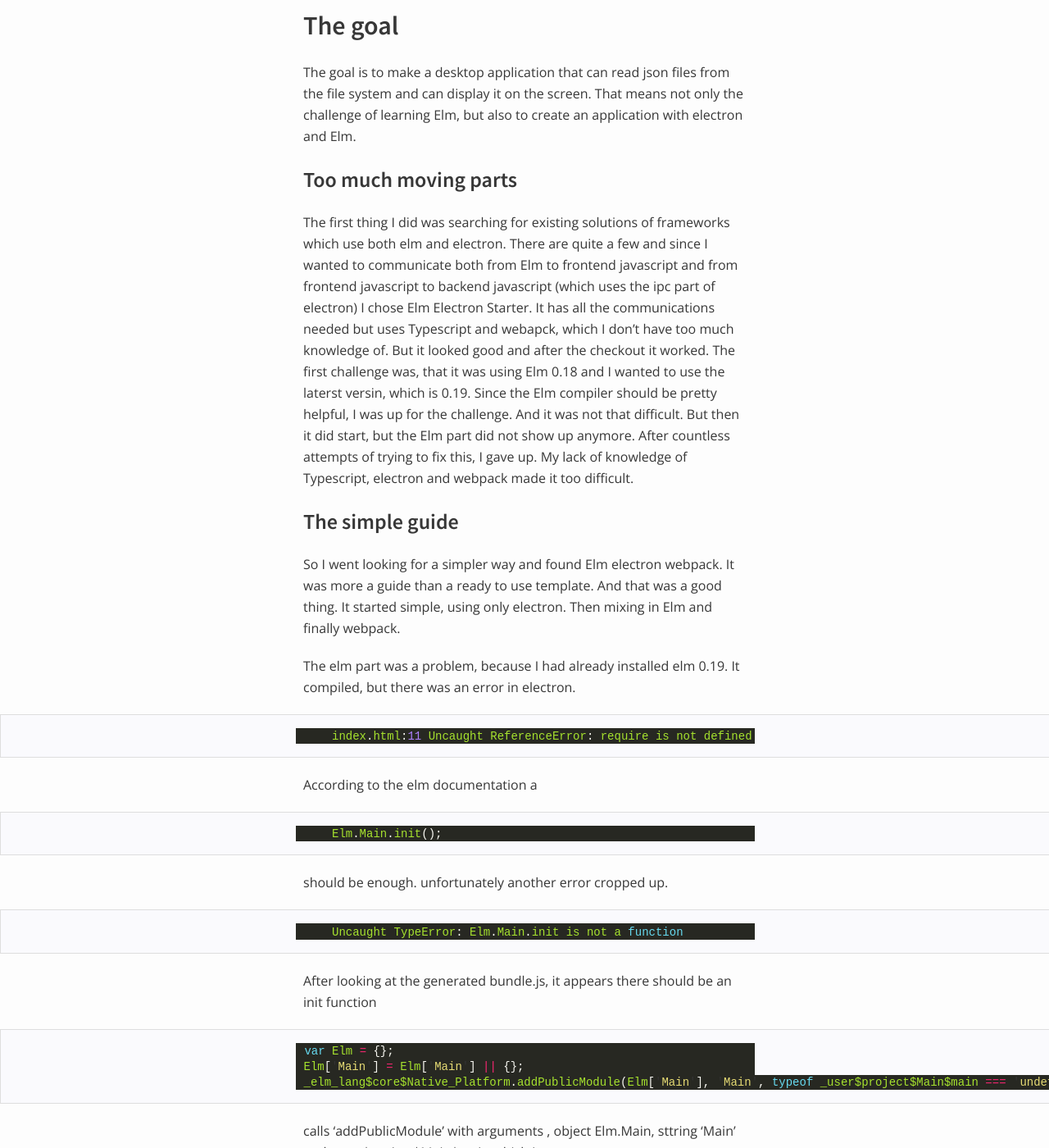
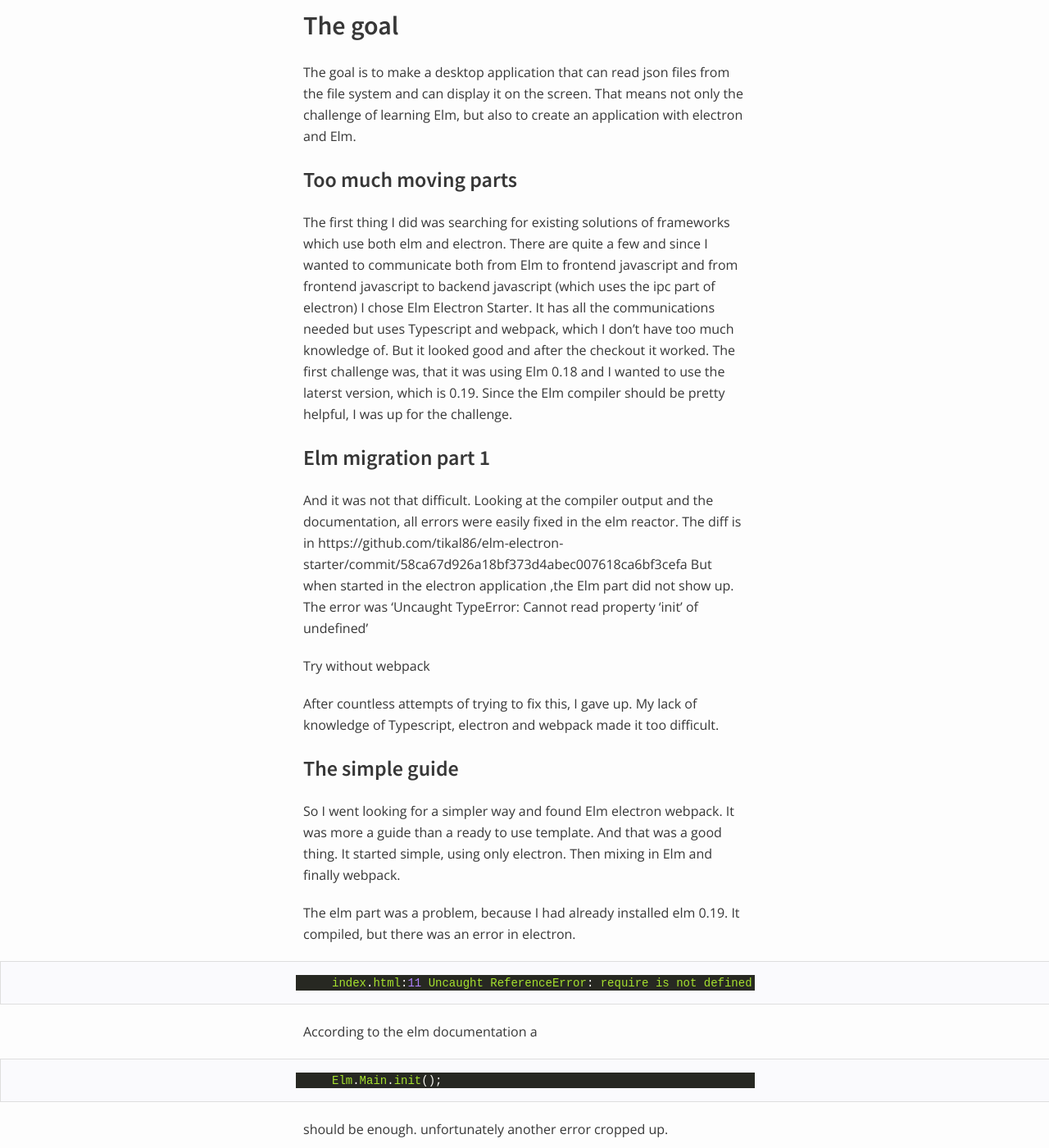
Before and after one commit to tikal86/tikal86.github.io, a Jekyll site: the page built from _posts/2021-09-12-starting-with-elm.md, in a window 1280 px wide and 1400 px high, scrolled down 1153 px. Shown: the whole window at 82% size. Built offline with Jekyll 4.4.1, drawn with Linux system fonts in a browser that asks for light colours; some of the changed text lies outside the part shown.

```diff
--- a/_posts/2020-12-04-starting-with-elm.md
+++ b/_posts/2021-09-12-starting-with-elm.md
@@ -22,7 +22,16 @@ Elm is a functional programming language for the frontend. Or as they say on the
 The goal is to make a desktop application that can read json files from the file system and can display it on the screen. That means not only the challenge of learning Elm, but also to create an application with electron and Elm.
 
 ### Too much moving parts
-The first thing I did was searching for existing solutions of frameworks which use both elm and electron. There are quite a few and since I wanted to communicate both from Elm to frontend javascript and from frontend javascript to backend javascript (which uses the ipc part of electron) I chose Elm Electron Starter. It has all the communications needed but uses Typescript and webapck, which I don't have too much knowledge of. But it looked good and after the checkout it worked. The first challenge was, that it was using Elm 0.18 and I wanted to use the laterst versin, which is 0.19. Since the Elm compiler should be pretty helpful, I was up for the challenge. And it was not that difficult. But then it did start, but the Elm part did not show up anymore. After countless attempts of trying to fix this, I gave up. My lack of knowledge of Typescript, electron and webpack made it too difficult.
+The first thing I did was searching for existing solutions of frameworks which use both elm and electron. There are quite a few and since I wanted to communicate both from Elm to frontend javascript and from frontend javascript to backend javascript (which uses the ipc part of electron) I chose Elm Electron Starter. It has all the communications needed but uses Typescript and webpack, which I don't have too much knowledge of. But it looked good and after the checkout it worked. The first challenge was, that it was using Elm 0.18 and I wanted to use the laterst version, which is 0.19. Since the Elm compiler should be pretty helpful, I was up for the challenge.
+
+### Elm migration part 1
+
+And it was not that difficult. Looking at the compiler output and the documentation, all errors were easily fixed in the elm reactor. The diff is in https://github.com/tikal86/elm-electron-starter/commit/58ca67d926a18bf373d4abec007618ca6bf3cefa
+But when started in the electron application ,the Elm part did not show up. The error was 'Uncaught TypeError: Cannot read property 'init' of undefined'
+
+Try without webpack
+
+After countless attempts of trying to fix this, I gave up. My lack of knowledge of Typescript, electron and webpack made it too difficult.
 
 ### The simple guide
 So I went looking for a simpler way and found Elm electron webpack. It was more a guide than a ready to use template. And that was a good thing. It started simple, using only electron. Then mixing in Elm and finally webpack.
```
Also changed, not shown: other parts of _posts/2021-09-12-starting-with-elm.md (+2 -2 lines), 1 other file.
